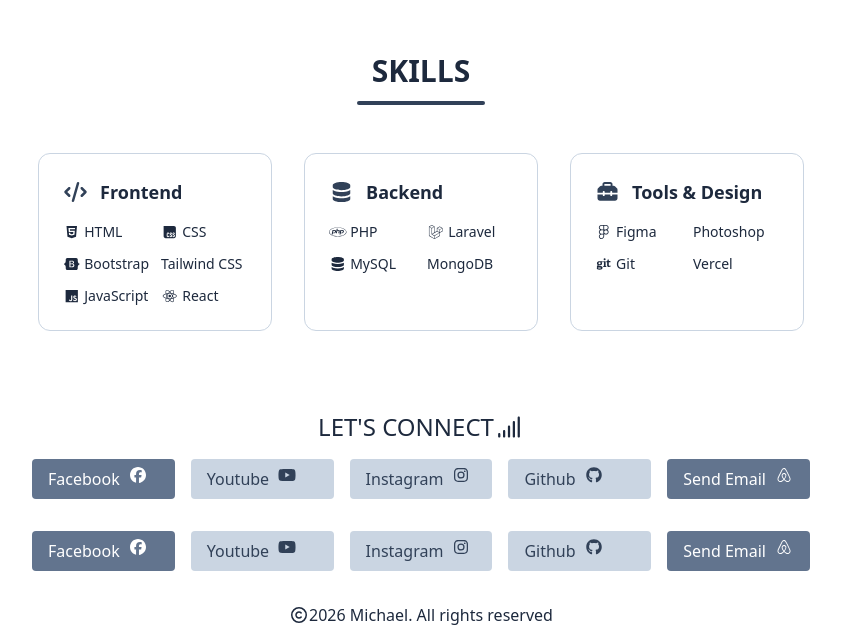
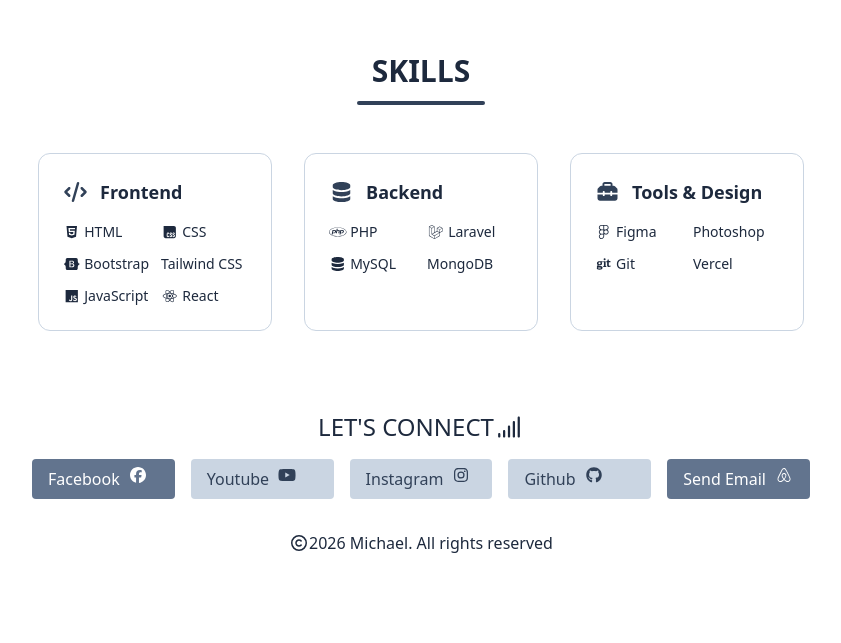
Before and after one commit to MicksTech/My_reactjs, a React (Vite) app: page / in a window 1280 px wide. Shown: the part 3291-3934 px from the top of the page, without its empty margins (219-1060 px from the left). After the commit the page ends 3862 px from the top, so only its background shows below. Built offline with nearby package versions, Linux system fonts and the light colour scheme.

Commit message:
Remove social media links from Footer component
Removed social media links from the footer component.

```diff
--- a/src/components/Footer.jsx
+++ b/src/components/Footer.jsx
@@ -37,29 +37,6 @@
                         <FontAwesomeIcon icon={faAirbnb} />
                     </a>
                 </div>
-                <div className='grid grid-cols-1 md:grid-cols-1 lg:grid-cols-5  gap-4 my-4'>
-                    <a href="https://www.facebook.com/johnmichael.b.castor.58" target='_blank' className='px-4 py-2 gap-2 flex bg-slate-500 hover:bg-slate-600 text-white rounded'>
-                        Facebook
-                        <FontAwesomeIcon icon={faFacebook} />
-                    </a>
-                    <a href="https://www.youtube.com/@m-castorjohnmichaelbalasbs3039" target='_blank' className='px-4 py-2 gap-2 flex bg-slate-300 hover:bg-slate-400 rounded text-slate-700'>
-                        Youtube
-                        <FontAwesomeIcon icon={faYoutube} />
-                    </a>
-                    <a href="https://www.instagram.com/mickstech7/" target='_blank' className='px-4 py-2 gap-2 flex bg-slate-300 hover:bg-slate-400 rounded text-slate-700'>
-                        Instagram
-                        <FontAwesomeIcon icon={faInstagram} />
-                    </a>
-                    <a href="https://github.com/MicksTech" target='_blank' className='px-4 py-2 gap-2 flex bg-slate-300 hover:bg-slate-400 rounded text-slate-700'>
-                        Github
-                        <FontAwesomeIcon icon={faGithub} />
-                    </a>
-
-                    <a href="" className='px-4 py-2 gap-2 flex bg-slate-500 hover:bg-slate-600 text-white rounded'>
-                        Send Email
-                        <FontAwesomeIcon icon={faAirbnb} />
-                    </a>
-                </div>
                 <span className='my-4 text-slate-800 dark:text-white'>
                     <FontAwesomeIcon icon={faCopyright} />
                     {currentDate} Michael. All rights reserved
```
